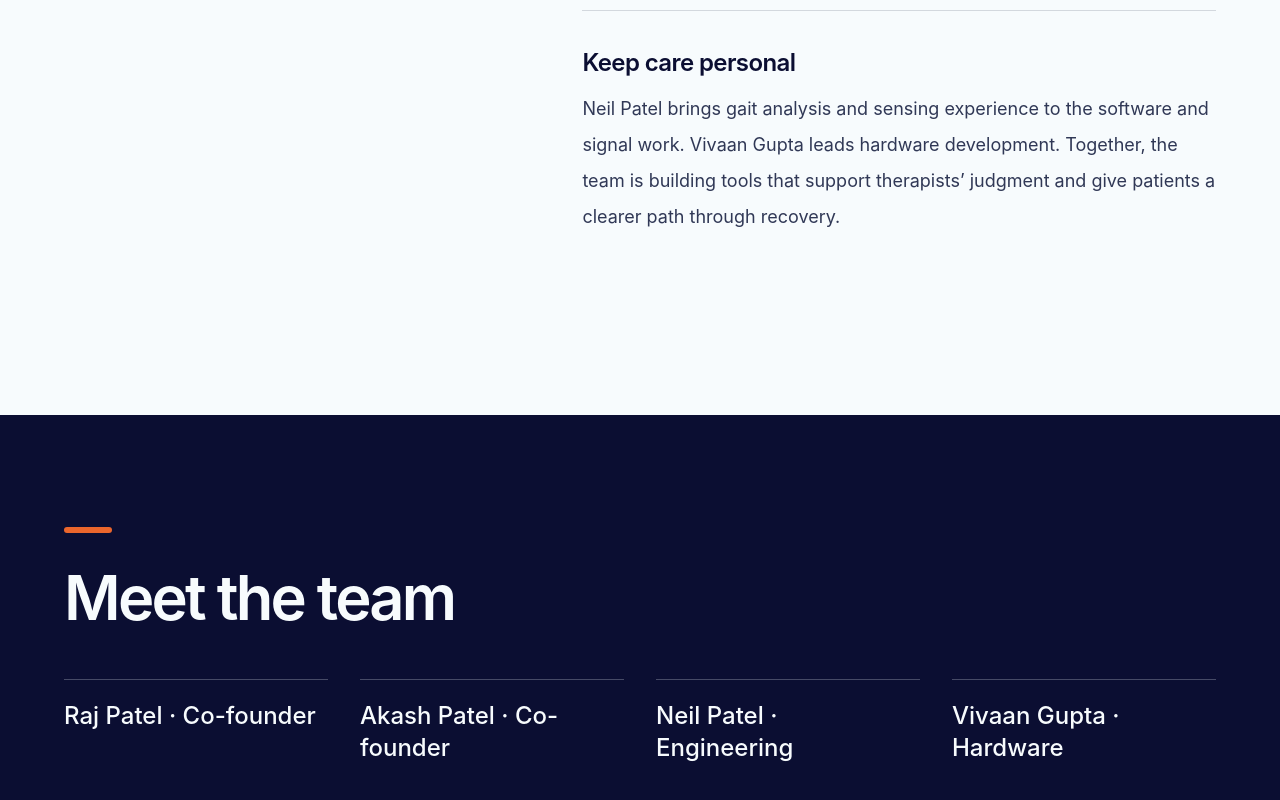
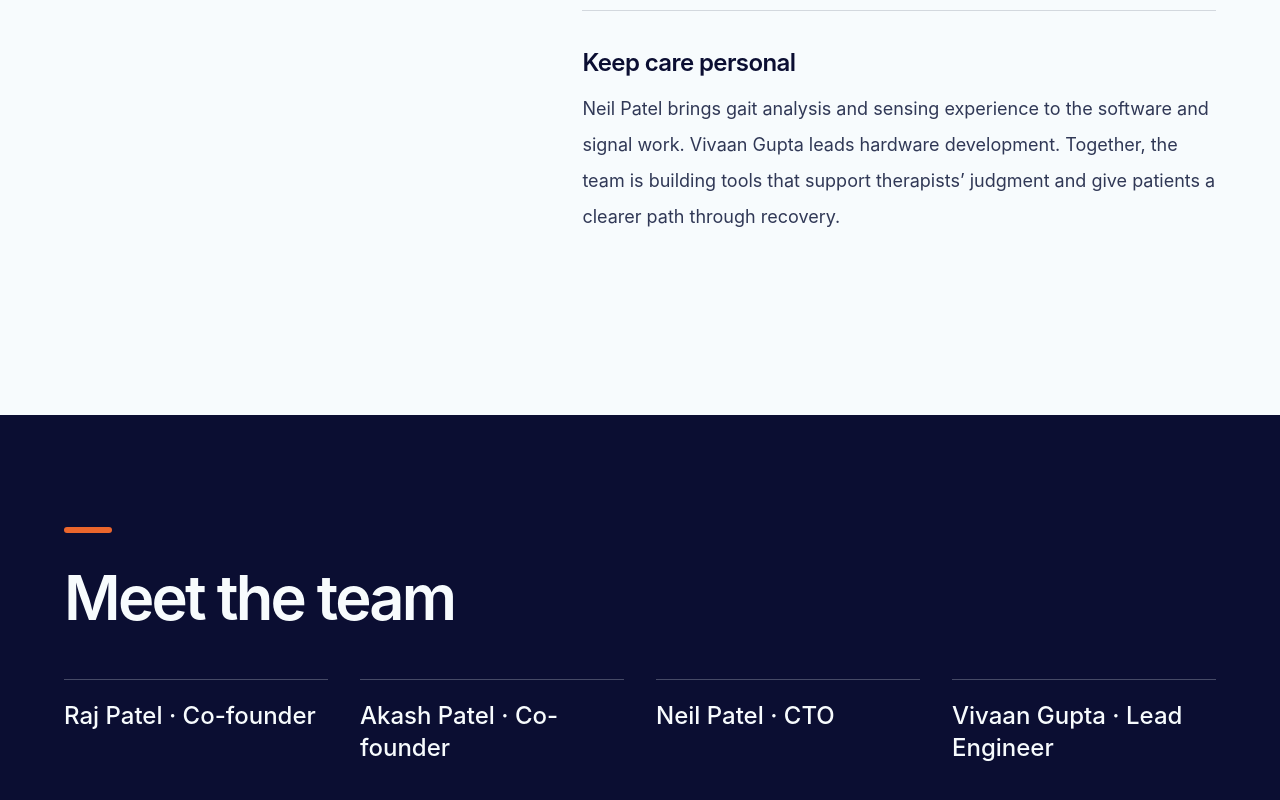
Before and after one commit to akashpatel0303/landing_website, a Next.js app: page /about in a window 1280 px wide. Shown: the part 1050-1850 px from the top of the page. Built offline with nearby package versions, Linux system fonts and the light colour scheme.

Commit message:
Update team titles

```diff
--- a/app/about/page.tsx
+++ b/app/about/page.tsx
@@ -23,7 +23,7 @@ export default function AboutPage() {
           text: "Neil Patel brings gait analysis and sensing experience to the software and signal work. Vivaan Gupta leads hardware development. Together, the team is building tools that support therapists’ judgment and give patients a clearer path through recovery.",
         },
       ]}
-      team={["Raj Patel · Co-founder", "Akash Patel · Co-founder", "Neil Patel · Engineering", "Vivaan Gupta · Hardware"]}
+      team={["Raj Patel · Co-founder", "Akash Patel · Co-founder", "Neil Patel · CTO", "Vivaan Gupta · Lead Engineer"]}
     />
   );
 }
```
